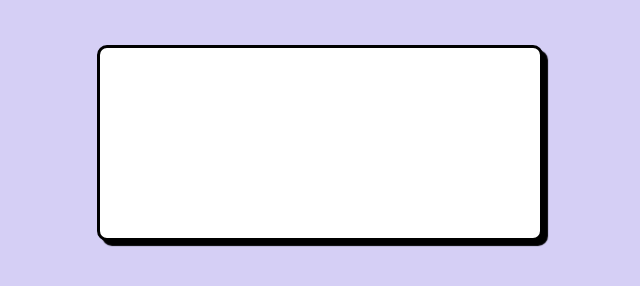
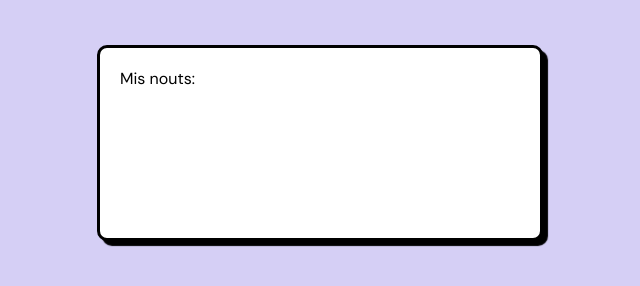
Before and after one commit to sgarcia-SCGT/app-noutbuk, a plain HTML site: page index.html in a window 1280 px wide. Shown: the part 428-714 px from the top of the page, 320-960 px from the left. Drawn offline with Linux system fonts and the light colour scheme.

Commit message:
Update index.html

```diff
--- a/index.html
+++ b/index.html
@@ -208,7 +208,7 @@
 <button class="lista" onclick="añadirLista()"><i class="fa-solid fa-list-ul"></i>Nueva lista</button>
 <button class="evento" onclick="añadirEvento()"><i class="fa-regular fa-calendar-days"></i>Añadir evento</button>
 
-<div id="output"></div>
+<div id="output">Mis nouts:</div>
 
 <!-- 🔹 MODALES 🔹 -->
 <div id="modal-overlay" class="overlay" style="display: none;">
```
